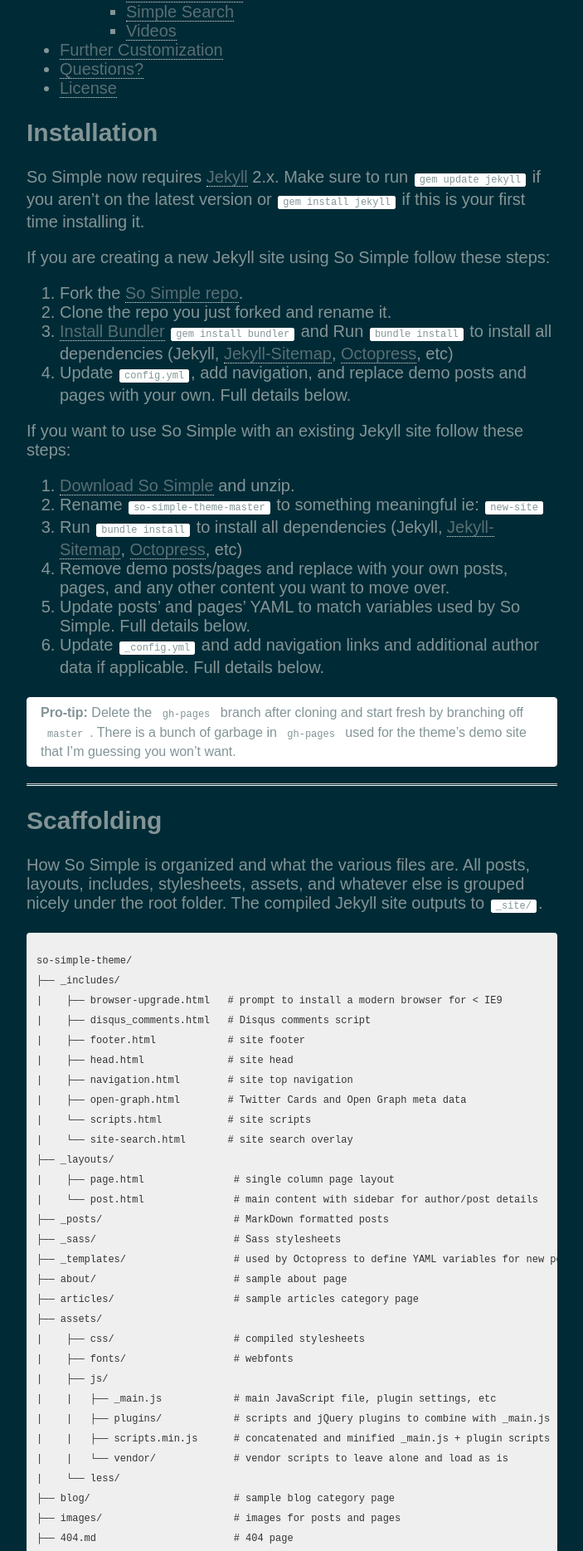
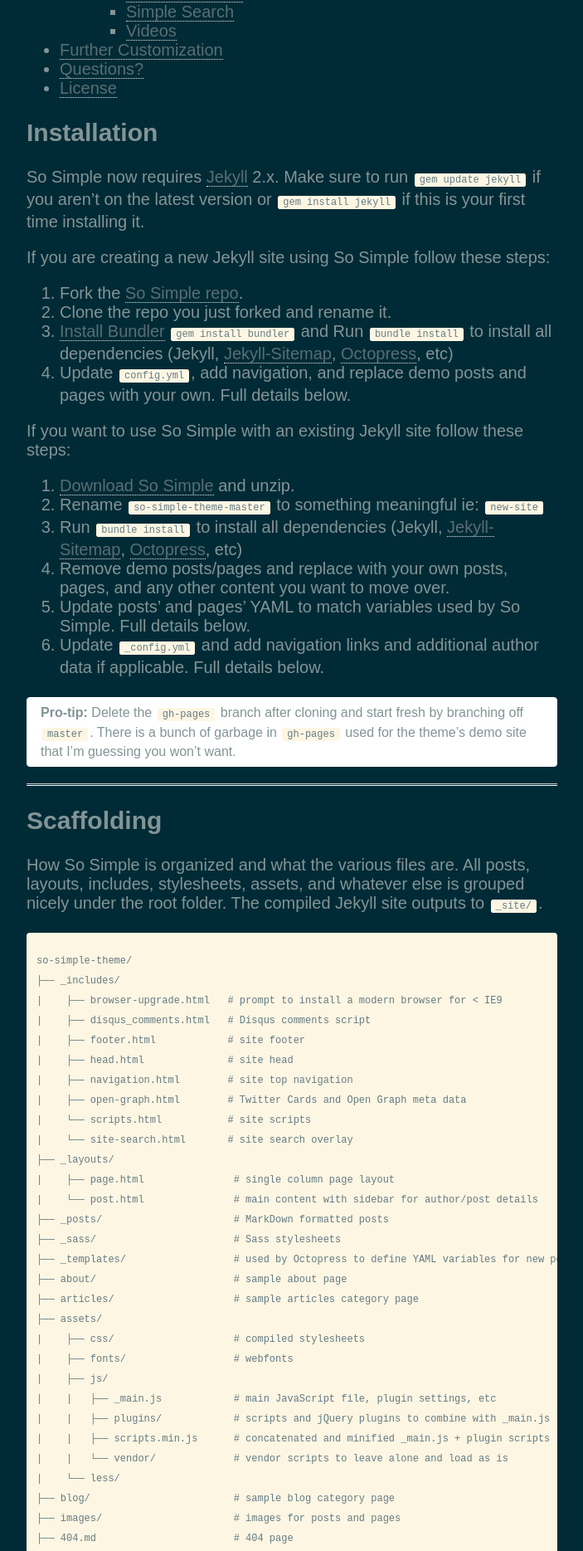
Before and after one commit to corvus-ch/corvus-ch.github.io, a Jekyll site: the page built from theme-setup/index.md, in a window 1280 px wide. Shown: the part 1106-2975 px from the top of the page at 83% size, without its empty margins (288-991 px from the left). Built offline with Jekyll 4.4.1, drawn with Linux system fonts in a browser that asks for light colours; nearby versions of some CDN libraries.

Commit message:
Most obvious colors for code

```diff
--- a/_sass/pygments.scss
+++ b/_sass/pygments.scss
@@ -1,8 +1,8 @@
 .highlight {
-	background-color: #efefef;
+	background-color: $base3;
 	font-family: $code-font;
 	@include font(12);
-	color: #333332;
+	color: $base00;
 	margin-bottom: 1.5em;
 	@include rounded(4px);
 	pre {
--- a/_sass/typography.scss
+++ b/_sass/typography.scss
@@ -114,8 +114,9 @@
 		white-space: nowrap;
 		margin: 0 2px;
 		padding: 0 5px;
-		border: 1px solid lighten($black, 90);
-		background-color: lighten($black, 95);
+		color: $base00;
+		border: 1px solid $base3;
+		background-color: $base3;
 		@include rounded(3px);
 	}
 }
```
